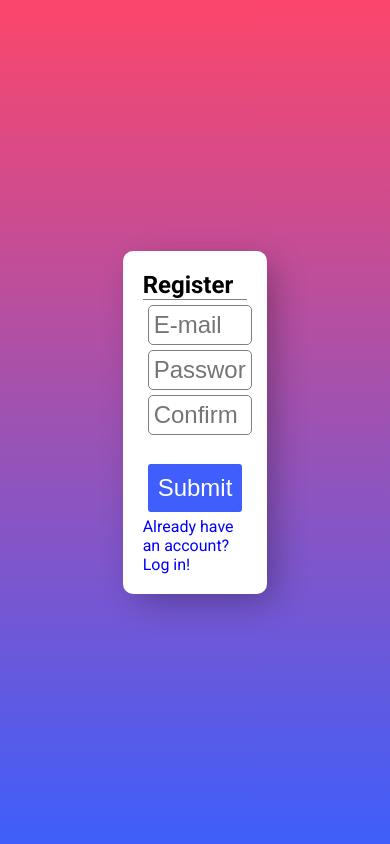
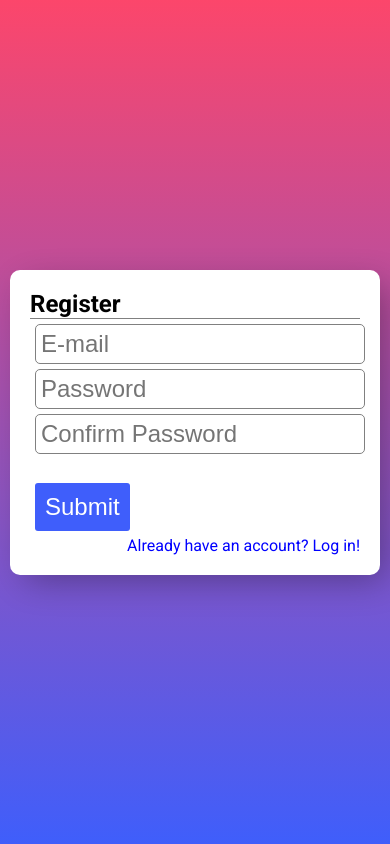
Before and after one commit to kristyanYochev/CV, a PHP site: page /register.php in a window 390 px wide. Run offline with PHP 8.4, Linux system fonts and the light colour scheme.

Commit message:
Made login page responsive

```diff
--- a/styles/login.css
+++ b/styles/login.css
@@ -29,7 +29,7 @@ body {
     height: 100vh;
     display: grid;
 
-    grid-template-columns: 1fr 1fr 1fr;
+    grid-template-columns: 10px 1fr 10px;
     grid-template-rows: 1fr 1fr 1fr;
     grid-template-areas:
         "empty empty empty"
@@ -40,3 +40,9 @@ body {
 #main-content {
     grid-area: card;
 }
+
+@media screen and (min-width: 620px) {
+    .container {
+        grid-template-columns: auto 500px auto;
+    }
+}
```
